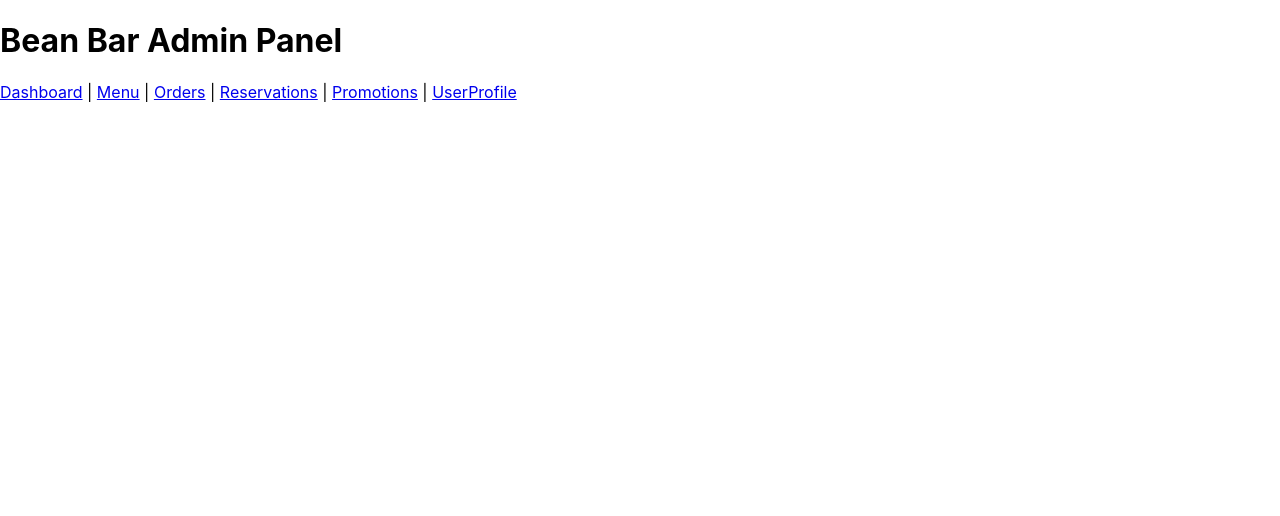
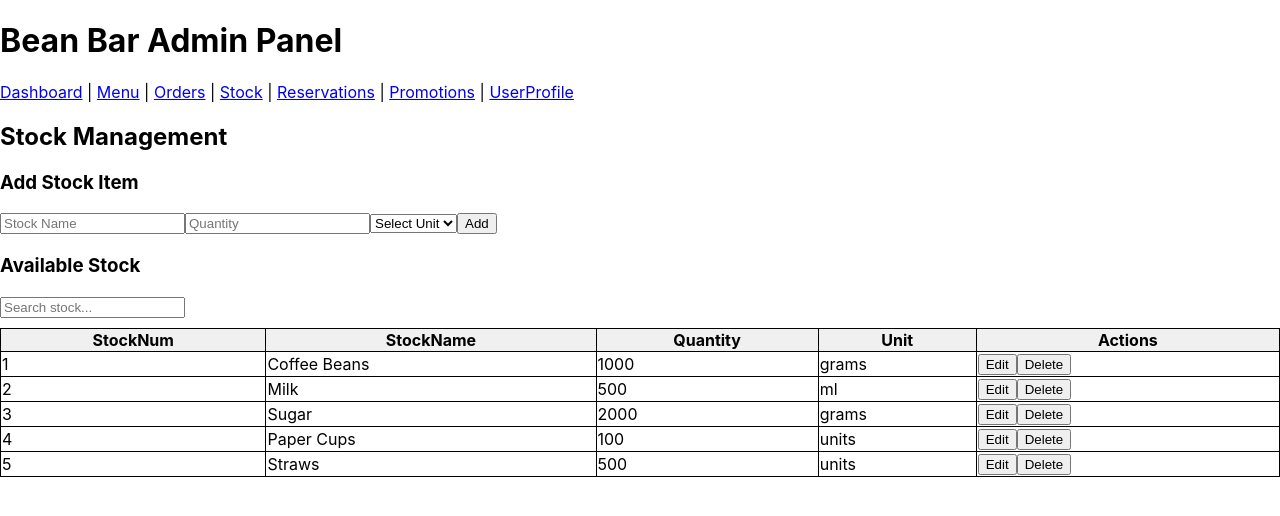
Before and after one commit to Khailum/BeanBar, a React (Create React App) app: page /stock in a window 1280 px wide. Shown: the top 516 px of the page. Built offline with nearby package versions, Linux system fonts and the light colour scheme; data requests are answered from the project's data file.

Commit message:
Add Stock.jsx, Update db.json, Update App.js

```diff
--- a/db.json
+++ b/db.json
@@ -192,5 +192,13 @@
       "Price": 50,
       "ImageUrl": "https://i.ibb.co/G4Zt2Tvy/c-removebg-preview.png"
     }
+  ],
+
+  "stock": [
+    { "id": 1, "stockNum": 1, "StockName": "Coffee Beans", "Quantity": 1000, "Unit": "grams" },
+    { "id": 2, "stockNum": 2, "StockName": "Milk", "Quantity": 500, "Unit": "ml" },
+    { "id": 3, "stockNum": 3, "StockName": "Sugar", "Quantity": 2000, "Unit": "grams" },
+    { "id": 4, "stockNum": 4, "StockName": "Paper Cups", "Quantity": 100, "Unit": "units" },
+    { "id": 5, "stockNum": 5, "StockName": "Straws", "Quantity": 500, "Unit": "units" }
   ]
 }
--- a/src/App.js
+++ b/src/App.js
@@ -2,6 +2,7 @@ import { BrowserRouter as Router, Routes, Route, Link } from 'react-router-dom';
 import Dashboard from './Pages/Dashboard';
 import Menu from './Pages/Menu';
 import Orders from './Pages/Orders';
+import Stock from './Pages/Stock';
 import Reservations from './Pages/Reservations';
 import Promotions from './Pages/Promotions';
 import UserProfile from './Pages/UserProfile';
@@ -15,6 +16,7 @@ function App() {
           <Link to="/">Dashboard</Link> |{' '}
           <Link to="/menu">Menu</Link> |{' '}
           <Link to="/orders">Orders</Link> |{' '}
+          <Link to="/stock">Stock</Link> |{' '}
           <Link to="/reservations">Reservations</Link> |{' '}
           <Link to="/promotions">Promotions</Link> |{' '}
           <Link to="/userProfile">UserProfile</Link>
@@ -23,6 +25,7 @@ function App() {
           <Route path="/" element={<Dashboard />} />
           <Route path="/menu" element={<Menu />} />
           <Route path="/orders" element={<Orders />} />
+          <Route path="/stock" element={<Stock />} />
           <Route path="/reservations" element={<Reservations />} />
           <Route path="/promotions" element={<Promotions />} />
           <Route path="/userProfile" element={<UserProfile />} />
--- /dev/null
+++ b/src/Pages/Stock.jsx
@@ -0,0 +1,198 @@
+import { useEffect, useState } from 'react';
+
+const Stock = () => {
+  const [stockItems, setStockItems] = useState([]);
+  const [loading, setLoading] = useState(false);
+  const [stockForm, setStockForm] = useState({
+    StockName: '',
+    Quantity: '',
+    Unit: '',
+  });
+  const [editing, setEditing] = useState(null);
+  const [editedData, setEditedData] = useState({});
+  const [searchTerm, setSearchTerm] = useState('');
+
+  const unitOptions = ['grams', 'kilograms', 'ml', 'liters', 'units', 'bags', 'bottles'];
+
+  const fetchStock = async () => {
+    try {
+      setLoading(true);
+      const res = await fetch('http://localhost:3001/stock');
+      const data = await res.json();
+      setStockItems(data);
+    } catch (err) {
+      alert('Error fetching stock: ' + err.message);
+    } finally {
+      setLoading(false);
+    }
+  };
+
+  useEffect(() => {
+    fetchStock();
+  }, []);
+
+  const handleChange = (e) => {
+    const { name, value } = e.target;
+    setStockForm((prev) => ({ ...prev, [name]: value }));
+  };
+
+  const generateMockId = () => {
+    const maxId = stockItems.reduce((max, item) => Math.max(max, item.stockNum || 0), 0);
+    return maxId + 1;
+  };
+
+  const addStock = async () => {
+    const { StockName, Quantity, Unit } = stockForm;
+    if (!StockName || !Quantity || !Unit) return alert('Please fill all fields');
+
+    try {
+      await fetch('http://localhost:3001/stock', {
+        method: 'POST',
+        headers: { 'Content-Type': 'application/json' },
+        body: JSON.stringify({
+          stockNum: generateMockId(),
+          StockName,
+          Quantity: parseFloat(Quantity),
+          Unit,
+        }),
+      });
+      setStockForm({ StockName: '', Quantity: '', Unit: '' });
+      fetchStock();
+    } catch (err) {
+      alert('Error adding stock: ' + err.message);
+    }
+  };
+
+  const startEdit = (item) => {
+    setEditing(item.stockNum);
+    setEditedData(item);
+  };
+
+  const handleEditChange = (e) => {
+    const { name, value } = e.target;
+    setEditedData((prev) => ({ ...prev, [name]: value }));
+  };
+
+  const saveEdit = async (stockNum) => {
+    try {
+      await fetch(`http://localhost:3001/stock/${stockNum}`, {
+        method: 'PATCH',
+        headers: { 'Content-Type': 'application/json' },
+        body: JSON.stringify({
+          ...editedData,
+          Quantity: parseFloat(editedData.Quantity),
+        }),
+      });
+      setEditing(null);
+      fetchStock();
+    } catch (err) {
+      alert('Error updating stock: ' + err.message);
+    }
+  };
+
+  const cancelEdit = () => {
+    setEditing(null);
+    setEditedData({});
+  };
+
+  const deleteStock = async (stockNum) => {
+    if (!window.confirm('Delete this stock item?')) return;
+    try {
+      await fetch(`http://localhost:3001/stock/${stockNum}`, {
+        method: 'DELETE',
+      });
+      fetchStock();
+    } catch (err) {
+      alert('Error deleting stock: ' + err.message);
+    }
+  };
+
+  const filteredStock = stockItems.filter(item =>
+    item.StockName.toLowerCase().includes(searchTerm.toLowerCase())
+  );
+
+  return (
+    <div>
+      <h2>Stock Management</h2>
+
+      {loading ? (
+        <p>Loading stock data...</p>
+      ) : (
+        <>
+          <div style={{ marginBottom: '20px' }}>
+            <h3>Add Stock Item</h3>
+            <input name="StockName" placeholder="Stock Name" value={stockForm.StockName} onChange={handleChange} />
+            <input name="Quantity" type="number" placeholder="Quantity" value={stockForm.Quantity} onChange={handleChange} />
+            <select name="Unit" value={stockForm.Unit} onChange={handleChange}>
+              <option value="">Select Unit</option>
+              {unitOptions.map((unit) => (
+                <option key={unit} value={unit}>{unit}</option>
+              ))}
+            </select>
+            <button onClick={addStock}>Add</button>
+          </div>
+
+          <h3>Available Stock</h3>
+          <input
+            type="text"
+            placeholder="Search stock..."
+            value={searchTerm}
+            onChange={(e) => setSearchTerm(e.target.value)}
+            style={{ marginBottom: '10px' }}
+          />
+
+          <table style={{ width: '100%', borderCollapse: 'collapse', border: '1px solid black' }}>
+            <thead>
+              <tr style={{ backgroundColor: '#f0f0f0' }}>
+                <th style={{ border: '1px solid black' }}>StockNum</th>
+                <th style={{ border: '1px solid black' }}>StockName</th>
+                <th style={{ border: '1px solid black' }}>Quantity</th>
+                <th style={{ border: '1px solid black' }}>Unit</th>
+                <th style={{ border: '1px solid black' }}>Actions</th>
+              </tr>
+            </thead>
+            <tbody>
+              {filteredStock.map((item) =>
+                editing === item.stockNum ? (
+                  <tr key={item.stockNum}>
+                    <td style={{ border: '1px solid black' }}>{item.stockNum}</td>
+                    <td style={{ border: '1px solid black' }}>
+                      <input name="StockName" value={editedData.StockName} onChange={handleEditChange} />
+                    </td>
+                    <td style={{ border: '1px solid black' }}>
+                      <input name="Quantity" type="number" value={editedData.Quantity} onChange={handleEditChange} />
+                    </td>
+                    <td style={{ border: '1px solid black' }}>
+                      <select name="Unit" value={editedData.Unit} onChange={handleEditChange}>
+                        {unitOptions.map((unit) => (
+                          <option key={unit} value={unit}>{unit}</option>
+                        ))}
+                      </select>
+                    </td>
+                    <td style={{ border: '1px solid black' }}>
+                      <button onClick={() => saveEdit(item.stockNum)}>Save</button>
+                      <button onClick={cancelEdit}>Cancel</button>
+                    </td>
+                  </tr>
+                ) : (
+                  <tr key={item.stockNum}>
+                    <td style={{ border: '1px solid black' }}>{item.stockNum}</td>
+                    <td style={{ border: '1px solid black' }}>{item.StockName}</td>
+                    <td style={{ border: '1px solid black' }}>{item.Quantity}</td>
+                    <td style={{ border: '1px solid black' }}>{item.Unit}</td>
+                    <td style={{ border: '1px solid black' }}>
+                      <button onClick={() => startEdit(item)}>Edit</button>
+                      <button onClick={() => deleteStock(item.stockNum)}>Delete</button>
+                    </td>
+                  </tr>
+                )
+              )}
+            </tbody>
+          </table>
+        </>
+      )}
+    </div>
+  );
+};
+
+export default Stock;
```
